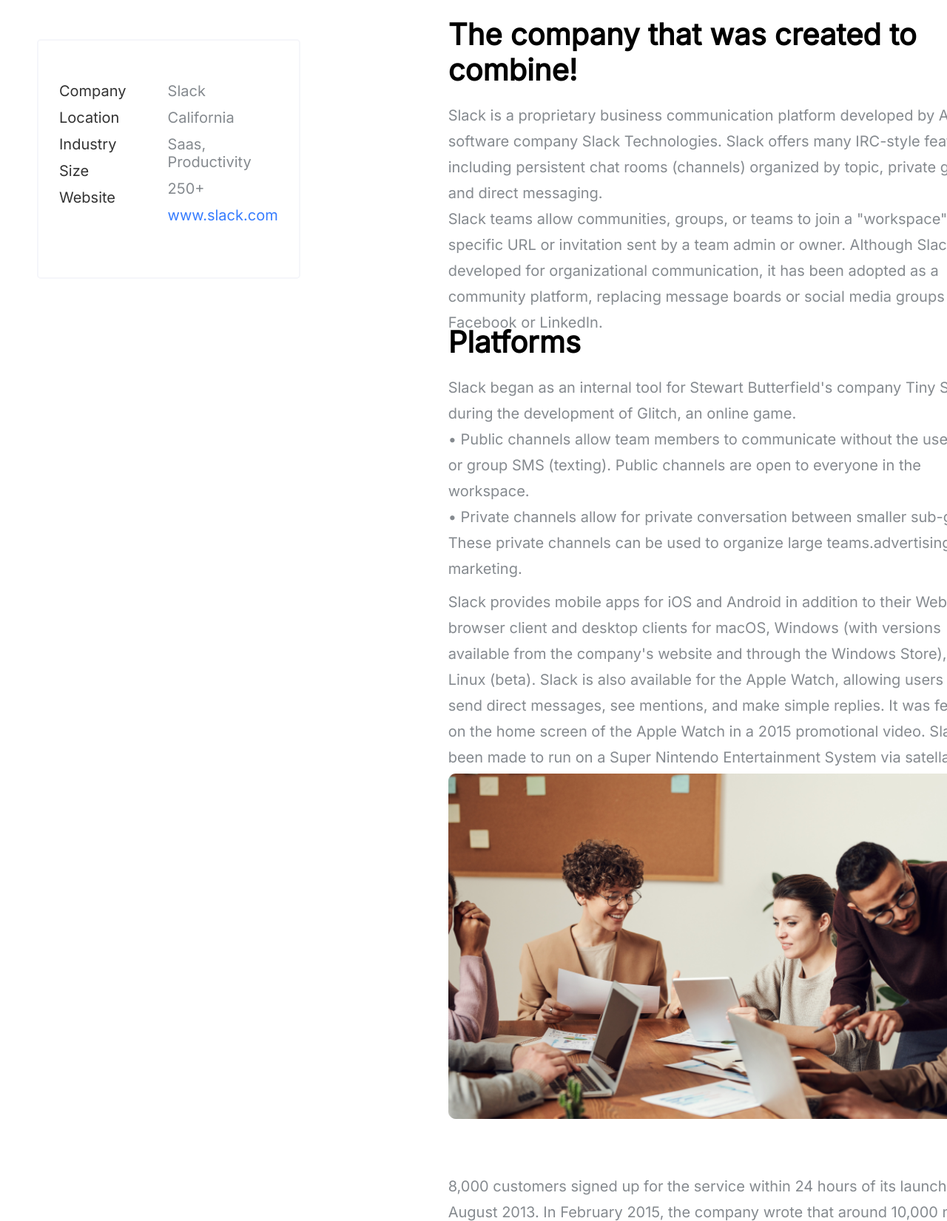
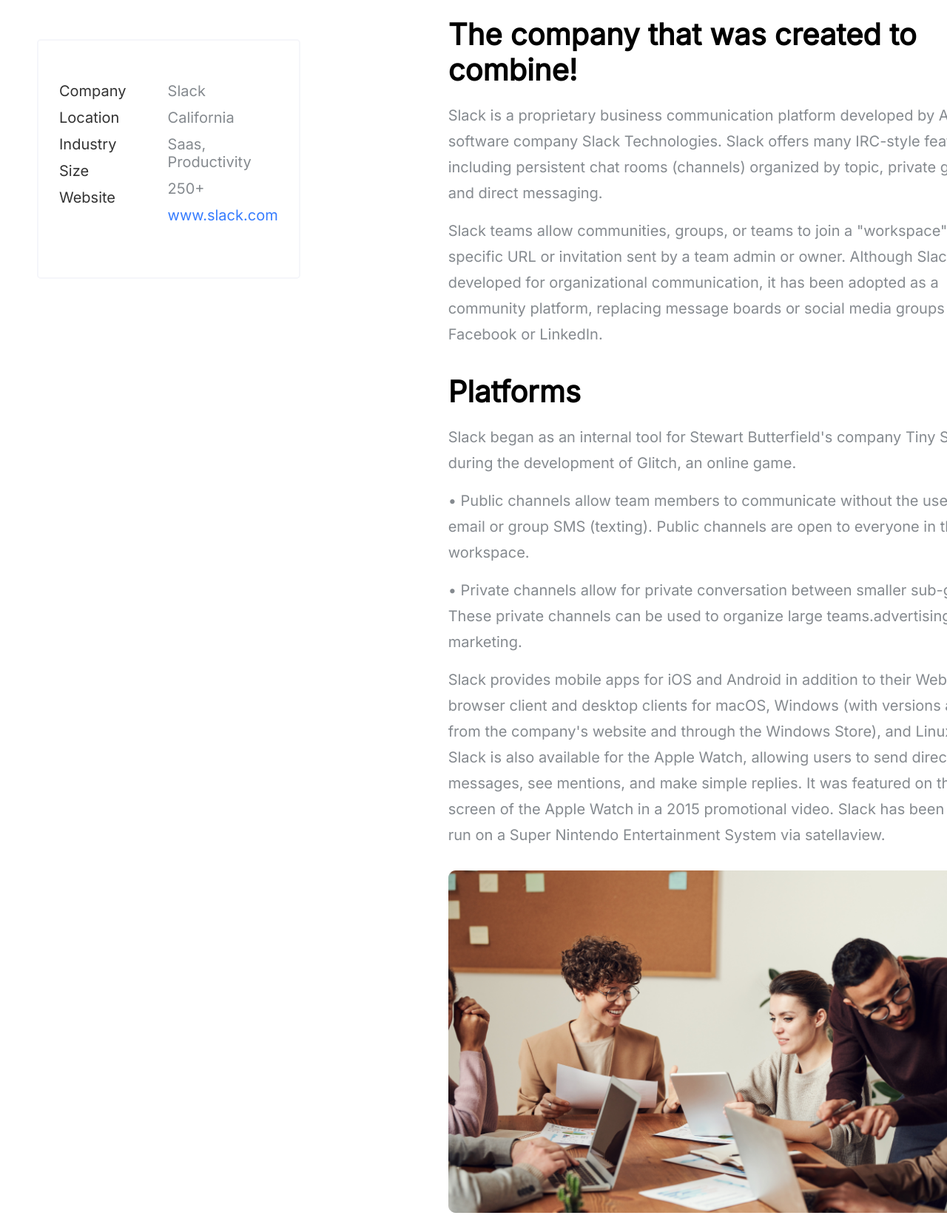
Before and after one commit to kewanglimbu/assignment-website, a plain HTML site: page index.html in a window 1280 px wide. Shown: the part 1162-2813 px from the top of the page at 74% size. Drawn offline with Linux system fonts and the light colour scheme.

Commit message:
make change to linespacing

```diff
--- a/Styles/styles.css
+++ b/Styles/styles.css
@@ -186,9 +186,9 @@
   color: #858a8f;
   letter-spacing: 0px;
   text-align: left;
-  width: 764px;
-  height: 140px;
-  font: Inter;
+  /* width: 764px;
+  height: 140px; */
+  margin-bottom: 16px;
 }
 
 .company-heading {
@@ -212,12 +212,14 @@
   line-height: 35px;
   color: #858a8f;
   font-size: 20px;
+  margin-bottom: 16px;
+
 }
 
 .platforms-slack {
-  width: 743px;
-  height: 249px;
+
   margin-top: 10px;
+  margin-bottom: 30px;
   left: 606px;
   font-family: Inter;
   font-size: 20px;
@@ -230,14 +232,14 @@
 
 /* for platform image */
 
-cover-bgSection2 {
-  margin-top: 60px;
+.cover-bgSection2 {
+  margin-top: 30px;
   display: flex;
   align-items: center;
 }
 
 .platforms-slack-2 {
-  margin-top: 70px;
+  margin-top: 46px;
   font-family: Inter;
   font-size: 20px;
   font-weight: 500;
```
